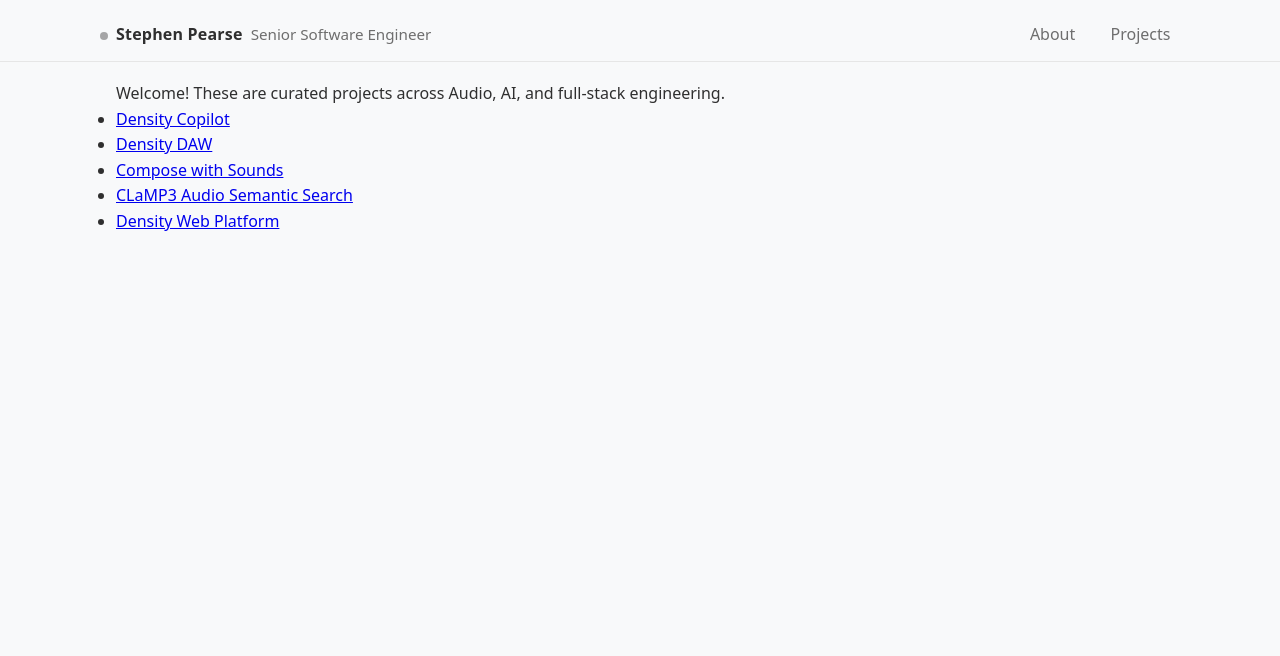
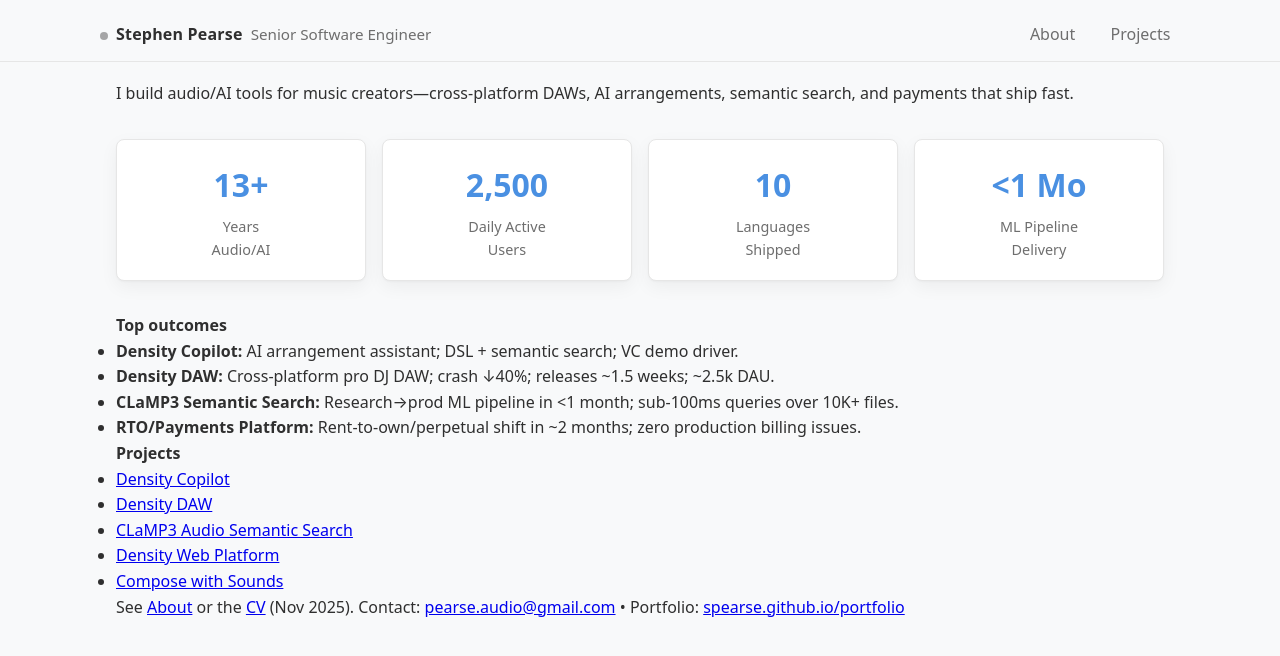
Before and after one commit to spearse/portfolio, a Jekyll site: the page built from index.md, in a window 1280 px wide. Shown: the top 656 px of the page. Built offline with Jekyll 4.4.1, drawn with Linux system fonts in a browser that asks for light colours.

Commit message:
landing page conflicts resolved

```diff
--- a/index.md
+++ b/index.md
@@ -3,10 +3,38 @@ layout: home
 title: Selected Projects
 ---
 
-Welcome! These are curated projects across Audio, AI, and full-stack engineering.
+I build audio/AI tools for music creators—cross-platform DAWs, AI arrangements, semantic search, and payments that ship fast.
 
+<div class="metrics-box">
+  <div class="metric">
+    <span class="metric-value">13+</span>
+    <span class="metric-label">Years<br>Audio/AI</span>
+  </div>
+  <div class="metric">
+    <span class="metric-value">2,500</span>
+    <span class="metric-label">Daily Active<br>Users</span>
+  </div>
+  <div class="metric">
+    <span class="metric-value">10</span>
+    <span class="metric-label">Languages<br>Shipped</span>
+  </div>
+  <div class="metric">
+    <span class="metric-value">&lt;1 Mo</span>
+    <span class="metric-label">ML Pipeline<br>Delivery</span>
+  </div>
+</div>
+
+**Top outcomes**
+- **Density Copilot:** AI arrangement assistant; DSL + semantic search; VC demo driver.
+- **Density DAW:** Cross-platform pro DJ DAW; crash ↓40%; releases ~1.5 weeks; ~2.5k DAU.
+- **CLaMP3 Semantic Search:** Research→prod ML pipeline in <1 month; sub-100ms queries over 10K+ files.
+- **RTO/Payments Platform:** Rent-to-own/perpetual shift in ~2 months; zero production billing issues.
+
+**Projects**
 - [Density Copilot](projects/01-Density-Copilot.md)
 - [Density DAW](projects/02-Density-DAW.md)
-- [Compose with Sounds](projects/03-Compose-with-Sounds.md)
 - [CLaMP3 Audio Semantic Search](projects/04-CLaMP3-Audio-Semantic-Search.md)
 - [Density Web Platform](projects/05-Density-Web-Platform.md)
+- [Compose with Sounds](projects/03-Compose-with-Sounds.md)
+
+See [About](/about/) or the [CV](/cv/) (Nov 2025). Contact: [pearse.audio@gmail.com](mailto:pearse.audio@gmail.com) • Portfolio: [spearse.github.io/portfolio](https://spearse.github.io/portfolio/)
```
Also changed, not shown: about.md (+2 -0 lines), cv.md (added, +56 -0 lines), .github/workflows/sync.yml.
